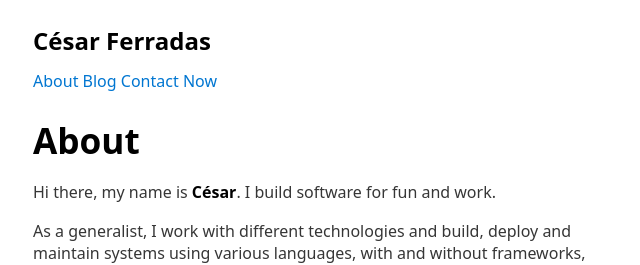
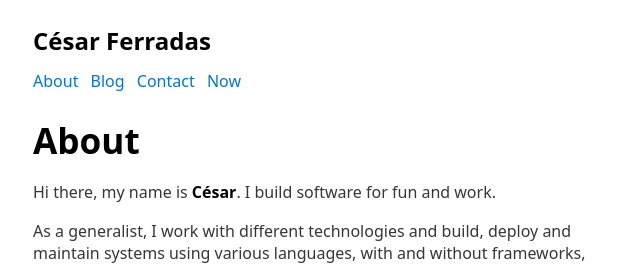
Before and after one commit to cesarferradas/ferrad.as, a Jekyll site: the page built from index.md, in a window 1280 px wide. Shown: the top 265 px of the page, without its empty margins (307-947 px from the left). Built offline with Jekyll 4.4.1, drawn with Linux system fonts in a browser that asks for light colours.

Commit message:
edit css for navbar

```diff
--- a/public/css/custom.css
+++ b/public/css/custom.css
@@ -12,3 +12,7 @@
   letter-spacing: -3.2px;
   font-size: 20px;
 }
+
+nav > a {
+  padding-right: 8px;
+}
```
